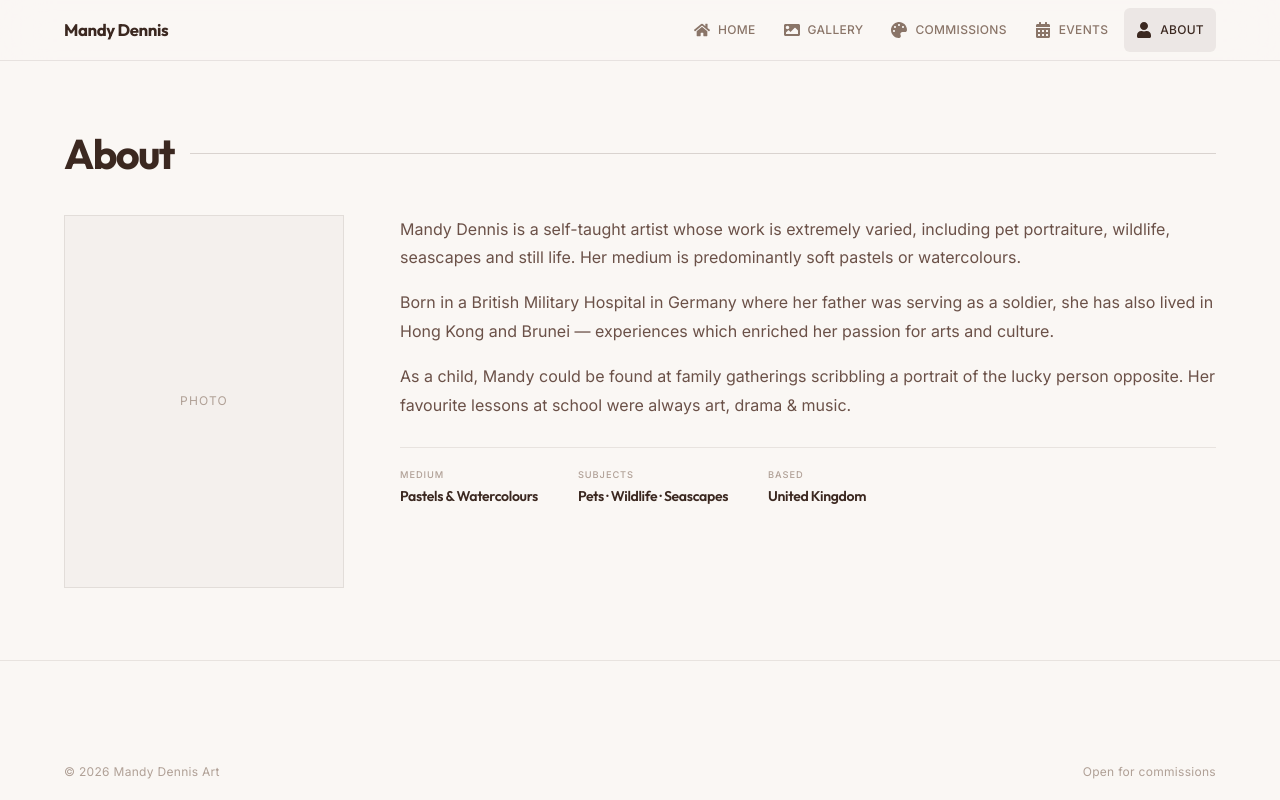
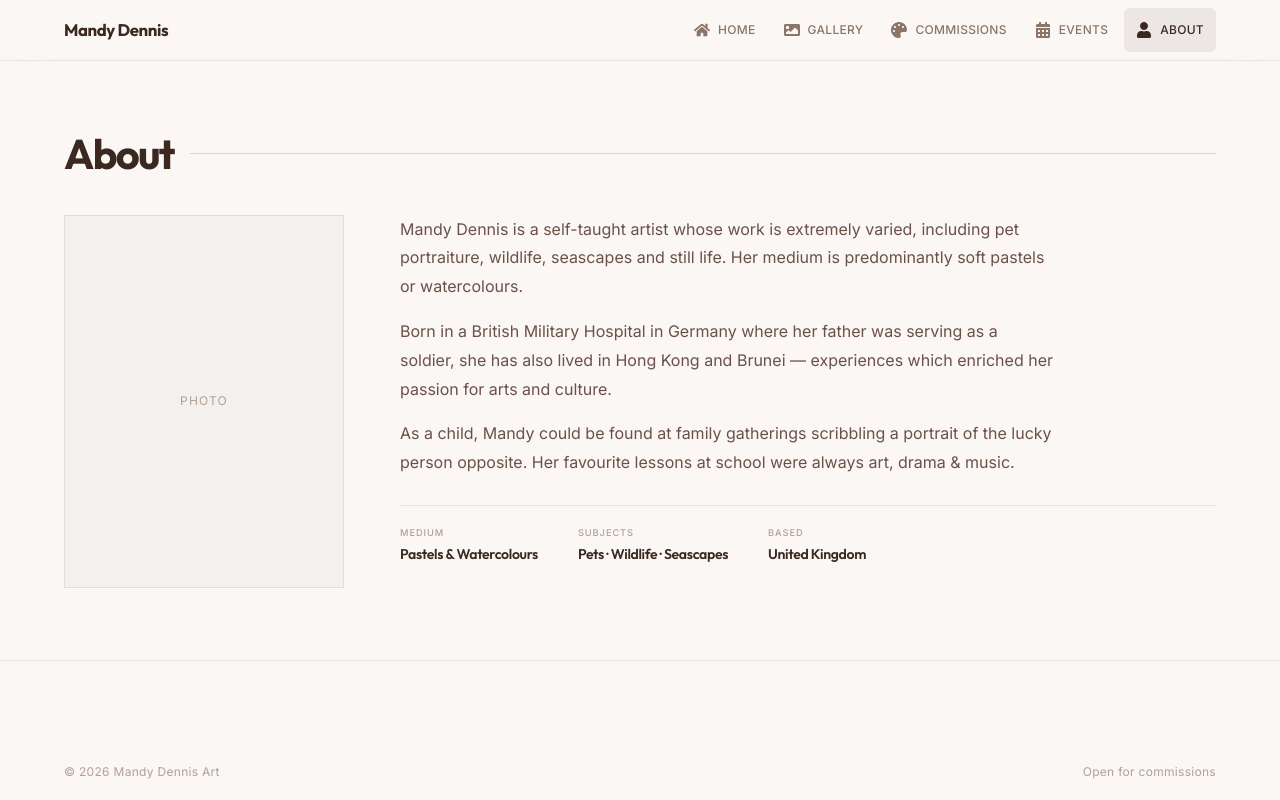
Before and after one commit to tmhnsly/mandydennis-art, a React (Vite) app: page /about in a window 1280 px wide. Built offline with nearby package versions, Linux system fonts and the light colour scheme; no server answers.

Commit message:
style: cap About bio text width to 65ch for readability

```diff
--- a/src/pages/AboutPage.tsx
+++ b/src/pages/AboutPage.tsx
@@ -36,7 +36,7 @@ export default function AboutPage() {
           )}
 
           <div>
-            <div className="text-base text-text-mid leading-[1.8] space-y-4">
+            <div className="text-base text-text-mid leading-[1.8] space-y-4 max-w-[65ch]">
               <p>
                 Mandy Dennis is a self-taught artist whose work is extremely varied, including
                 pet portraiture, wildlife, seascapes and still life. Her medium is predominantly
```
